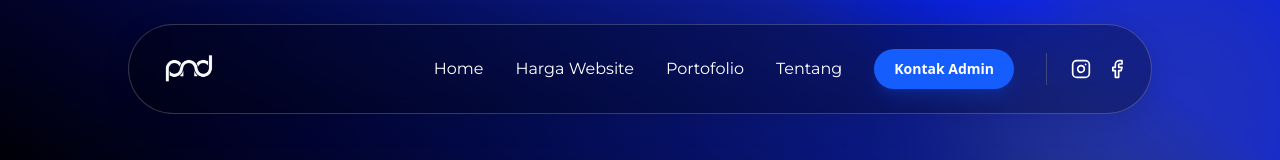
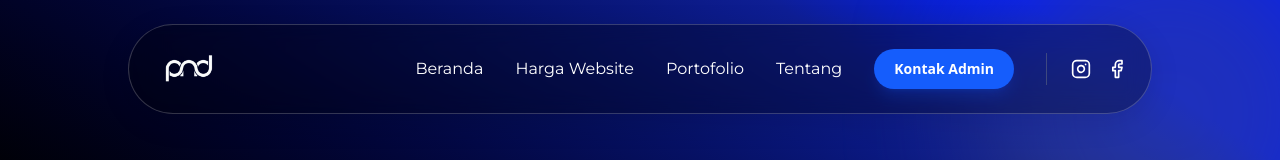
Before and after one commit to pndlghn/pndeveloper, a React (Vite) app: page / in a window 1280 px wide. Shown: the top 160 px of the page. Built offline with nearby package versions, Linux system fonts and the light colour scheme.

Commit message:
update navbar for mobile

```diff
--- a/src/components/layout/Navbar.jsx
+++ b/src/components/layout/Navbar.jsx
@@ -48,7 +48,7 @@ const Navbar = () => {
             href="/"
             className="text-white hover:text-blue-600 font-light transition font-text"
           >
-            Home
+            Beranda
           </a>
           <a
             href="/pricing"
@@ -131,11 +131,11 @@ const Navbar = () => {
               Beranda
             </a>
             <a
-              href="/about"
+              href="/pricing"
               onClick={handleLinkClick}
               className="block px-4 py-3 rounded-xl text-base font-medium text-white hover:text-blue-400 hover:bg-white/5 transition-colors"
             >
-              Tentang
+              Harga Website
             </a>
             <a
               href="/portfolio"
@@ -145,11 +145,11 @@ const Navbar = () => {
               Portofolio
             </a>
             <a
-              href="/pricing"
+              href="/about"
               onClick={handleLinkClick}
               className="block px-4 py-3 rounded-xl text-base font-medium text-white hover:text-blue-400 hover:bg-white/5 transition-colors"
             >
-              Harga Website
+              Tentang
             </a>
           </nav>
 
```
